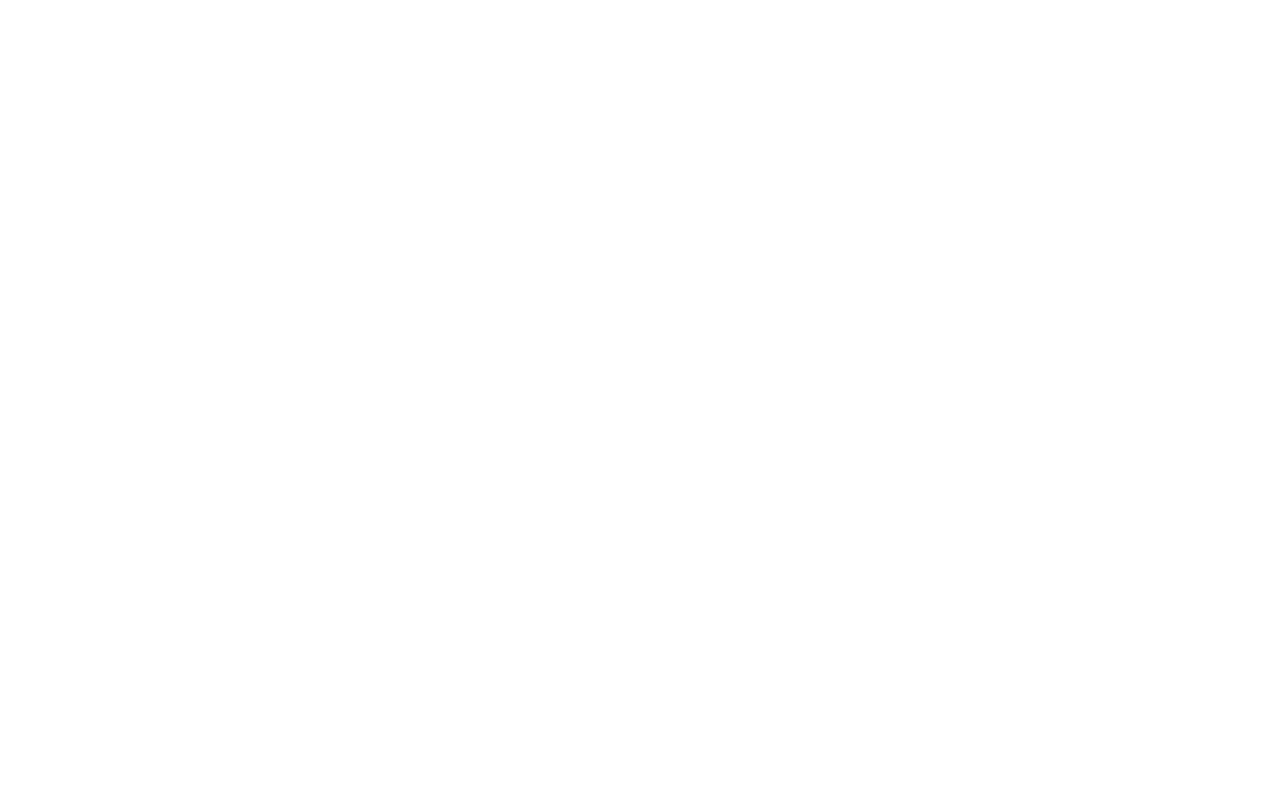
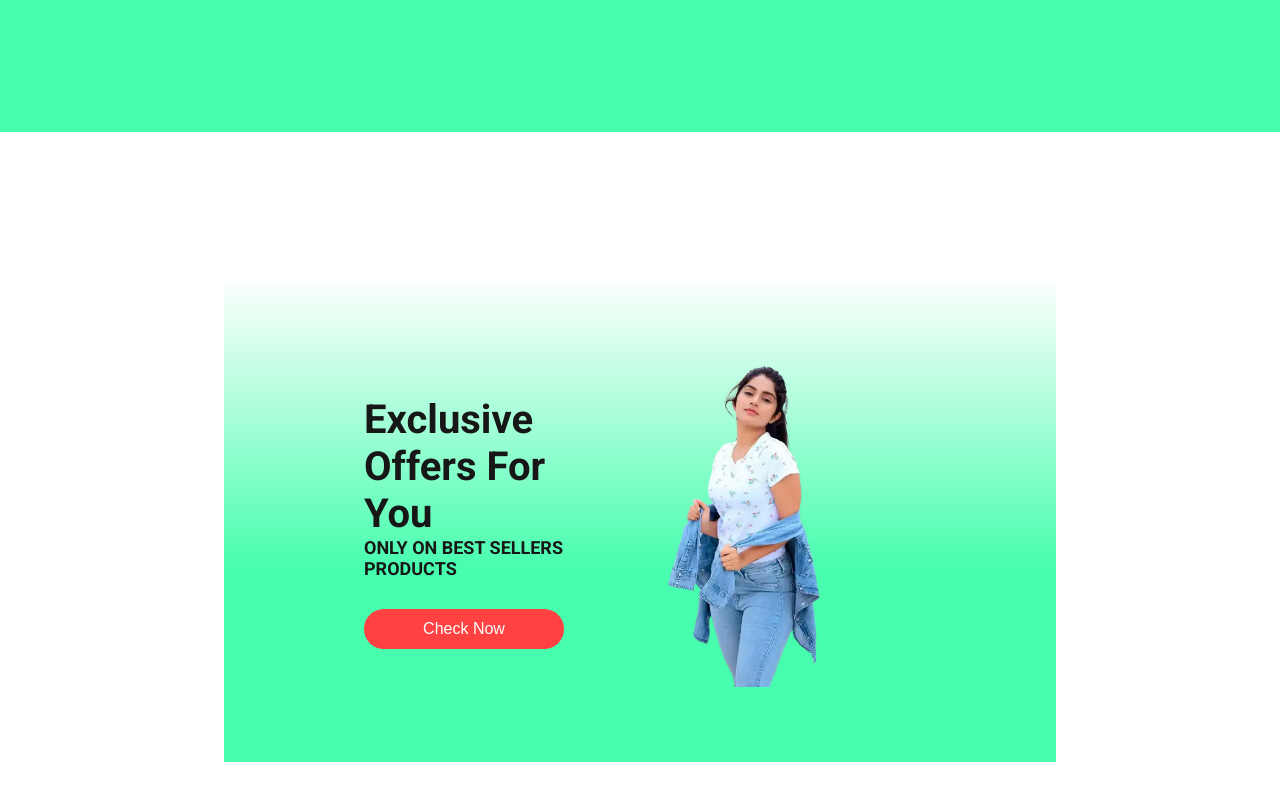
Before and after one commit to beherasourav/ecommerce-app, a React (Vite) app: page / in a window 1280 px wide. Shown: the part 1470-2270 px from the top of the page. Before the commit the page ends 1602 px from the top, so only its background shows below. Built offline with nearby package versions, Linux system fonts and the light colour scheme.

Commit message:
Add some css

```diff
--- a/src/Components/Item/Item.css
+++ b/src/Components/Item/Item.css
@@ -4,7 +4,7 @@
     border-radius: 20px;
 }
 .item p {
-    margin: 6px 0;
+    margin: 6px 10px;
 }
 .item img{
     border-top-left-radius:20px ;
--- /dev/null
+++ b/src/Components/Offers/Offers.css
@@ -0,0 +1,47 @@
+.offers {
+    width: 65%;
+    height: 60vh;
+    display: flex;
+    margin: auto;
+    margin-top: 150px;
+    padding: 0 140px;
+    margin-bottom: 150px;
+    background:linear-gradient(180deg,#e1ffea22,#47fdae 60%);
+}
+.offers-left {
+    flex: 1;
+    display: flex;
+    flex-direction: column;
+    justify-content: center;
+}
+.offers-left h1 {
+    color: #171717;
+    font-size: 40px;
+}
+.offers-left p {
+    color: #171717;
+    font-size: 18px;
+    font-weight: 600;
+}
+.offers-left button {
+    width: 200px;
+    height: 40px;
+    border-radius: 35px;
+    background: #ff4141;
+    border: none;
+    color: white;
+    font-size: 16px;
+    font-weight: 500;
+    margin-top: 30px;
+    cursor: pointer;
+}
+.offers-right{
+    flex: 1;
+    display: flex;
+    align-items: center;
+    justify-content: flex-end;
+
+}
+.offers-right img {
+    height: 330px;
+}
--- /dev/null
+++ b/src/Components/Offers/Offers.jsx
@@ -0,0 +1,20 @@
+import React from 'react'
+import "./Offers.css"
+import exclusive from "../../assets/exclu.webp"
+const Offers = () => {
+  return (
+    <div className='offers'>
+        <div className="offers-left">
+            <h1>Exclusive</h1>
+            <h1>Offers For You</h1>
+            <p>ONLY ON BEST SELLERS PRODUCTS</p>
+            <button>Check Now</button>
+        </div>
+        <div className="offers-right">
+            <img src={exclusive} alt="" />
+        </div>
+    </div>
+  )
+}
+
+export default Offers
--- a/src/Components/Popular/Popular.css
+++ b/src/Components/Popular/Popular.css
@@ -4,6 +4,7 @@
     align-items: center;
     gap: 10px;
     height: 90vh;
+    background:linear-gradient(180deg,#e1ffea22,#47fdae 60%);
 
 }
 .popular h1{
--- a/src/Pages/Shop.jsx
+++ b/src/Pages/Shop.jsx
@@ -1,12 +1,14 @@
 import React from 'react'
 import Hero from '../Components/Hero/Hero'
 import Popular from '../Components/Popular/Popular'
+import Offers from '../Components/Offers/Offers'
 
 const Shop = () => {
   return (
     <div>
       <Hero />
       <Popular />
+      <Offers />
     </div>
   )
 }
```
Also changed, not shown: src/assets/exclu.webp (added).
